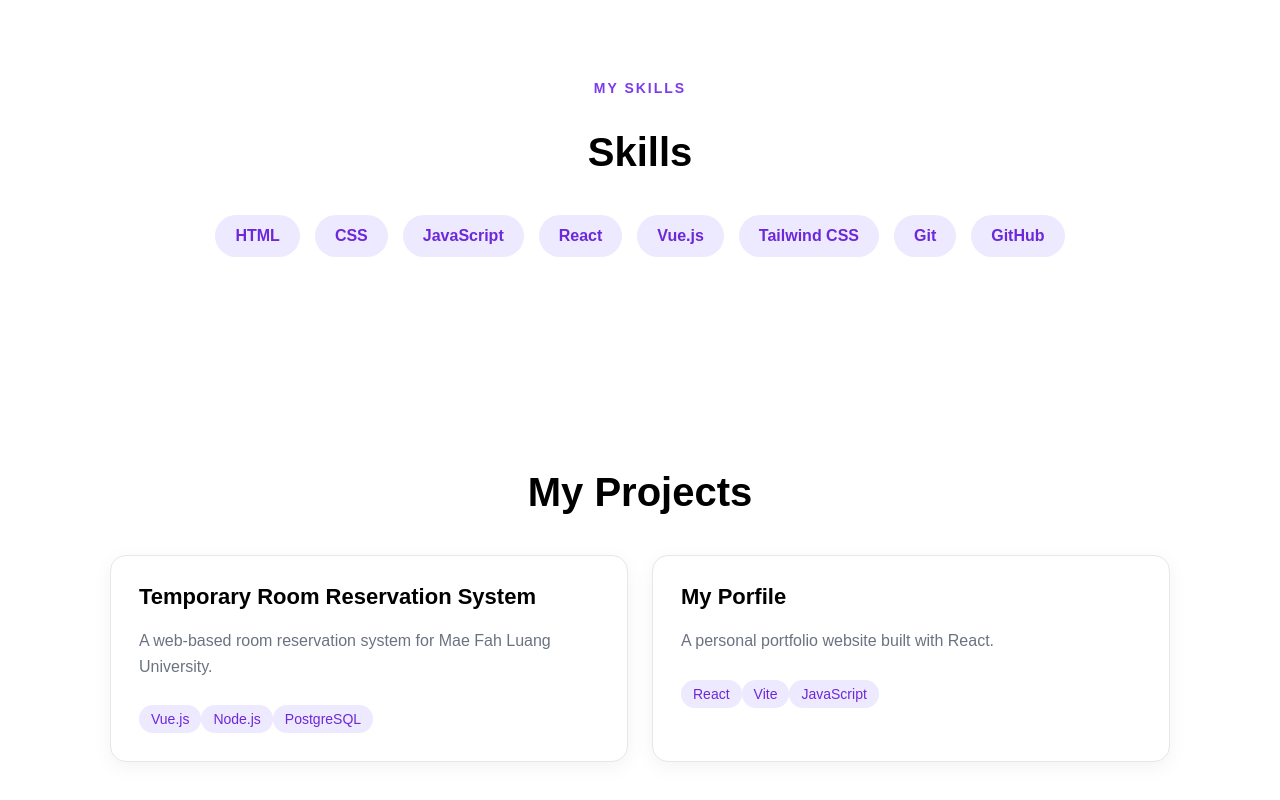
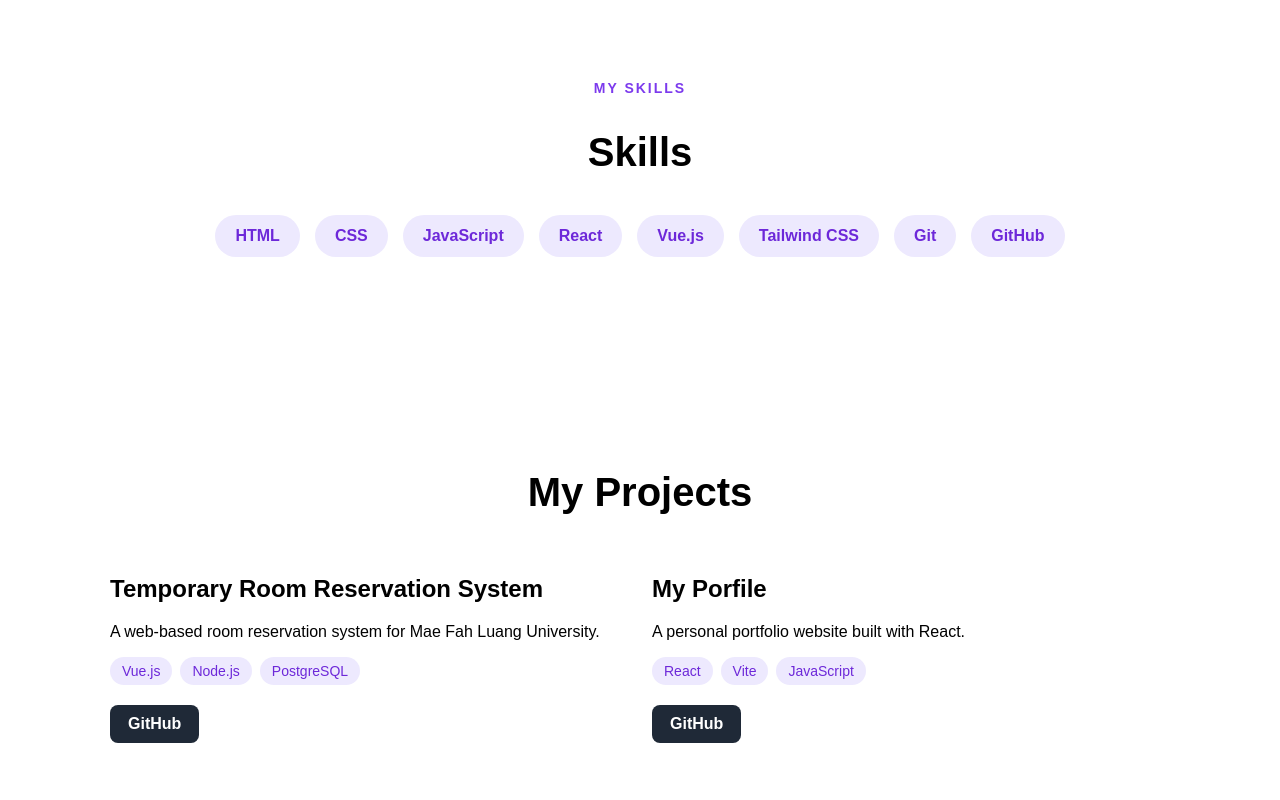
Before and after one commit to Ploypailin14/phloiphailin-portfolio, a React (Vite) app: page / in a window 1280 px wide. Shown: the part 1292-2092 px from the top of the page. Built offline with nearby package versions, Linux system fonts and the light colour scheme.

Commit message:
Add GitHub links to projects

```diff
--- a/src/App.css
+++ b/src/App.css
@@ -222,44 +222,45 @@ body {
   7.ProjectCard
 ================================================================*/
 
-.project-card {
-  padding: 28px;
-
-  background: white;
-
-  border: 1px solid #e5e7eb;
-
-  border-radius: 16px;
-
-  box-shadow: 0 5px 20px rgba(0, 0, 0, 0.05);
+.project-tech {
+  display: flex;
+  flex-wrap: wrap;
+  gap: 8px;
+  margin-top: 15px;
 }
 
-.project-card h2 {
-  margin-top: 0;
-
-  font-size: 22px;
-}
-
-.project-card p {
-  color: #6b7280;
-
-  line-height: 1.6;
-}
-
-.project-card span {
-  display: inline-block;
-
-  margin-top: 10px;
-
+.project-tech span {
   padding: 6px 12px;
 
   background: #ede9fe;
-
   color: #6d28d9;
 
   border-radius: 20px;
 
   font-size: 14px;
+  font-weight: 500;
+}
+
+.github-button {
+  display: inline-block;
+
+  margin-top: 20px;
+  padding: 10px 18px;
+
+  background: #1f2937;
+  color: white;
+
+  text-decoration: none;
+
+  border-radius: 8px;
+
+  font-weight: 600;
+
+  transition: background 0.2s;
+}
+
+.github-button:hover {
+  background: #111827;
 }
 
 /* ==============================================================
--- a/src/App.jsx
+++ b/src/App.jsx
@@ -36,6 +36,7 @@ function App() {
                 title={project.title}
                 description={project.description}
                 tech={project.tech}
+                github={project.github}
               />
             ))}
           </div>
--- a/src/data/projects.js
+++ b/src/data/projects.js
@@ -11,7 +11,7 @@ const projects = [
     title: "My Porfile",
     description: "A personal portfolio website built with React.",
     tech: ['React', 'Vite', 'JavaScript'],
-    github: 'https://github.com/Ploypailin14/my-profile'
+    github: 'https://github.com/Ploypailin14/phloiphailin-portfolio'
   },
 ]
 
```
